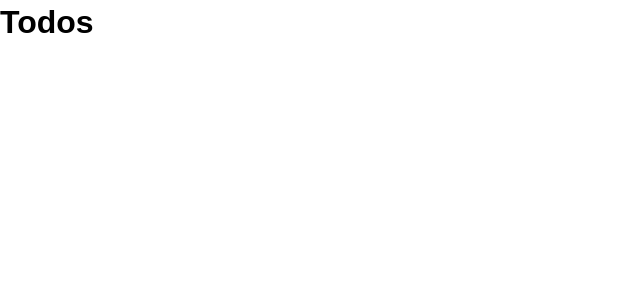
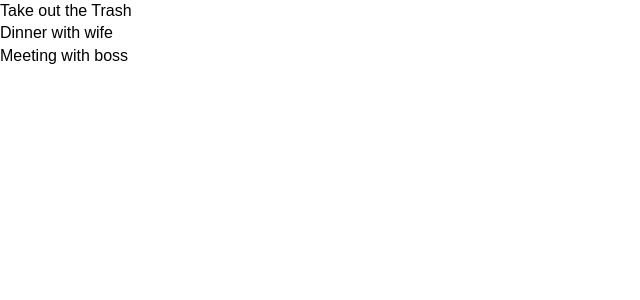
Before and after one commit to jyocus/ToDo-React-Practice, a React (Create React App) app in the folder client/: page / in a window 1280 px wide. Shown: the top 300 px of the page, without its empty margins (0-640 px from the left). Built offline with nearby package versions, Linux system fonts and the light colour scheme.

Commit message:
title of each todo rendering on screen

```diff
--- /dev/null
+++ b/client/src/components/TodoItem.js
@@ -0,0 +1,13 @@
+import React, { Component } from 'react'
+
+export class TodoItem extends Component {
+    render() {
+        return (
+            <div>
+                <p>{ this.props.todo.title }</p>
+            </div>
+        )
+    }
+}
+
+export default TodoItem
--- a/client/src/components/Todos.js
+++ b/client/src/components/Todos.js
@@ -1,13 +1,13 @@
 import React, { Component } from 'react';
+import TodoItem from './TodoItem';
 
 
 class Todos extends Component {
   render() {
-    return (
-      <div>
-        <h1>Todos</h1>
-      </div>
-    );
+    //   console.log(this.props.todos);
+    return this.props.todos.map((todo) => (
+        <TodoItem todo={todo}/>
+    ));
   }
 }
 
```
